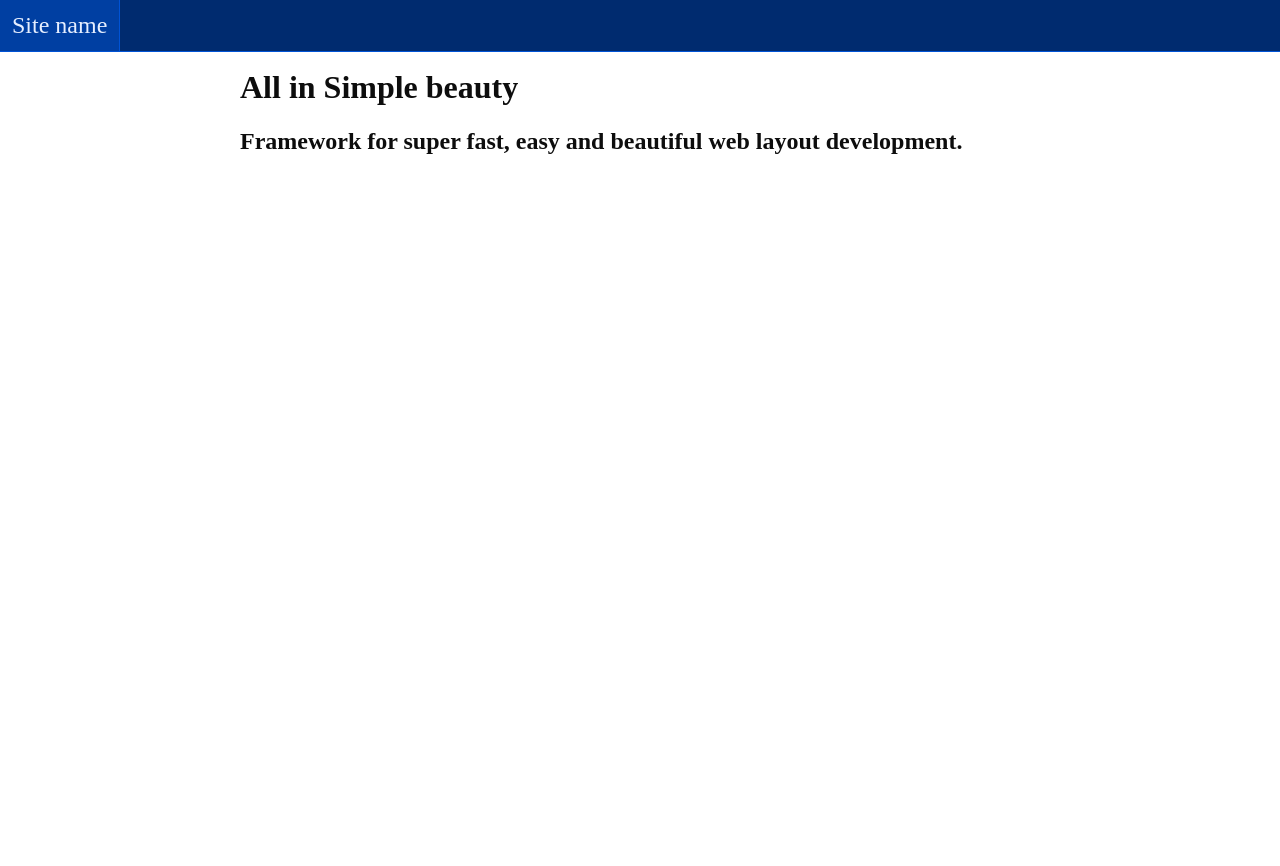
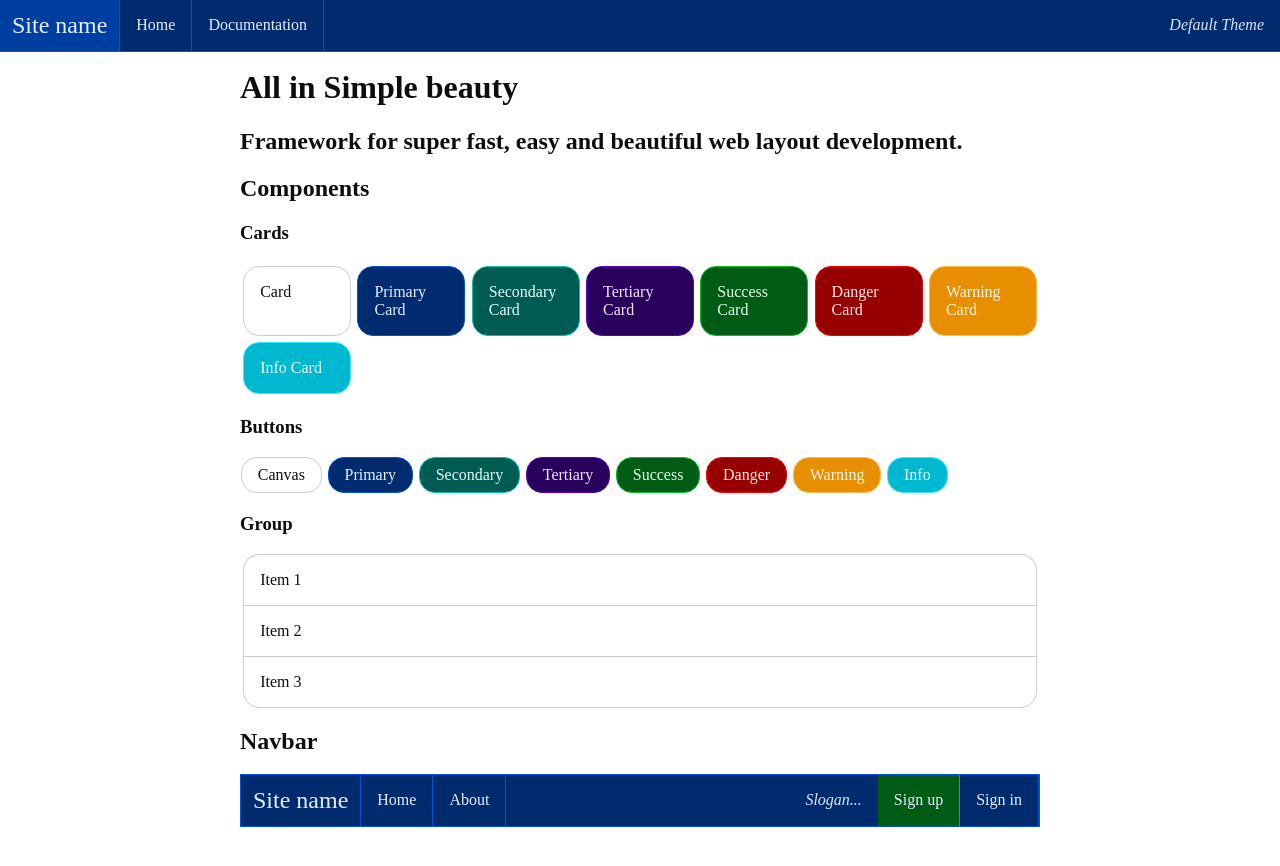
Before and after one commit to chiaraani/simple-beauty, a Jekyll site: the page docs/theme.html, which Jekyll copies as it is, in a window 1280 px wide. Shown: the top 866 px of the page. Built offline with Jekyll 4.4.1, drawn with Linux system fonts in a browser that asks for light colours.

Commit message:
Paragraph in Navbar

```diff
--- a/docs/assets/simple_beauty/navbar.scss
+++ b/docs/assets/simple_beauty/navbar.scss
@@ -16,7 +16,11 @@ nav {
     display: block;
     color: inherit;
     text-decoration: var(--navbar-link-text-decoration);
+  }
+
+  p, a {
     padding: var(--navbar-padding);
+    margin: 0;
   }
 
   .header {
@@ -36,7 +40,7 @@ nav {
     content: '☰';
   }
 
-  .collapse {;
+  .collapse {
     max-height: 0;
     overflow: auto;
     flex-direction: inherit;
@@ -50,7 +54,7 @@ nav {
       border-bottom-width: inherit;
     }
     .collapse {
-      max-height: calc( 90vh - var(--navbar-height) * 2 );
+      max-height: calc( 90vh - var(--navbar-height) * 1.5 );
     }
   }
 }
@@ -70,15 +74,13 @@ nav {
       display: none;
     }
     .collapse {
+      max-height: initial;
       display: flex;
       height: auto;
       justify-content: space-between;
       flex-grow: 1;
       div {
         display: flex;
-      }
-      &.open {
-        max-height: auto;
       }
     }
   }
--- a/docs/assets/simple_beauty/themes/default.scss
+++ b/docs/assets/simple_beauty/themes/default.scss
@@ -39,9 +39,9 @@
   --card-border-width: var(--component-border-width);
   --card-border-style: var(--component-border-style);
   // Button
-  --button-padding: 0.5em;
+  --button-padding: 0.5em 1em;
   --button-margin: 0.05em;
-  --button-border-radius: 0.5em;
+  --button-border-radius: var(--component-border-radius);
   --button-border-width: var(--component-border-width);
   --button-border-style: var(--component-border-style);
   --button-font: inherit;
@@ -60,3 +60,7 @@
   --navbar-border-style: var(--component-border-style);
   --navbar-link-text-decoration: none;
 }
+
+nav p {
+  opacity: 0.95;
+}
--- a/docs/theme.html
+++ b/docs/theme.html
@@ -3,7 +3,7 @@
   <head>
     <meta charset="UTF-8" />
     <meta name="viewport" content="width=device-width, initial-scale=1.0" />
-    <title>All in Simple Beauty</title>
+    <title>Theme - Simple Beauty</title>
     <script src="/assets/simple_beauty/index.js"></script>
     <link rel="stylesheet" type="text/css" href="/assets/simple_beauty.css" />
     <link rel="stylesheet" type="text/css" href="/assets/simple_beauty/themes/default.css" />
@@ -17,12 +17,11 @@
         </div>
         <div class="collapse">
           <div>
-            <a href="#">Home</a></li>
-            <a href="#">About</a></li>
+            <a href="/">Home</a>
+            <a href="/docs">Documentation</a>
           </div>
           <div>
-            <a href="#" class="success">Sign up</a>
-            <a href="#">Sign in</a>
+            <p><i>Default Theme</i></p>
           </div>
         </div>
       </nav>
@@ -30,6 +29,51 @@
     <main class="container">
       <h1>All in Simple beauty</h1>
       <h2>Framework for super fast, easy and beautiful web layout development.</h2>
+      <h2>Components</h2>
+      <h3>Cards</h3>
+      <div class="sliced-in-8">
+        <div class="card">Card</div>
+        <div class="primary card">Primary Card</div>
+        <div class="secondary card">Secondary Card</div>
+        <div class="tertiary card">Tertiary Card</div>
+        <div class="success card">Success Card</div>
+        <div class="danger card">Danger Card</div>
+        <div class="warning card" >Warning Card</div>
+        <div class="info card">Info Card</div>
+      </div>
+      <h3>Buttons</h3>
+      <button class="canvas">Canvas</button>
+      <button class="primary">Primary</button>
+      <button class="secondary">Secondary</button>
+      <button class="tertiary">Tertiary</button>
+      <button class="success">Success</button>
+      <button class="danger">Danger</button>
+      <button class="warning">Warning</button>
+      <button class="info">Info</button>
+      <h3>Group</h3>
+      <div class="group">
+        <div>Item 1</div>
+        <div>Item 2</div>
+        <div>Item 3</div>
+      </div>
+      <h2>Navbar</h2>
+      <nav>
+        <div class="header">
+          <a href="#" class="site-name">Site name</a>
+          <button class="open-button" onclick="toggleNavbar()"></button>
+        </div>
+        <div class="collapse">
+          <div>
+            <a href="#">Home</a>
+            <a href="#">About</a>
+          </div>
+          <div>
+            <p><em>Slogan...</em></p>
+            <a href="#" class="success">Sign up</a>
+            <a href="#">Sign in</a>
+          </div>
+        </div>
+      </nav>
     </main>
   </body>
 </html>
```
Also changed, not shown: docs/docs/navbar.md (+9 -6 lines).
